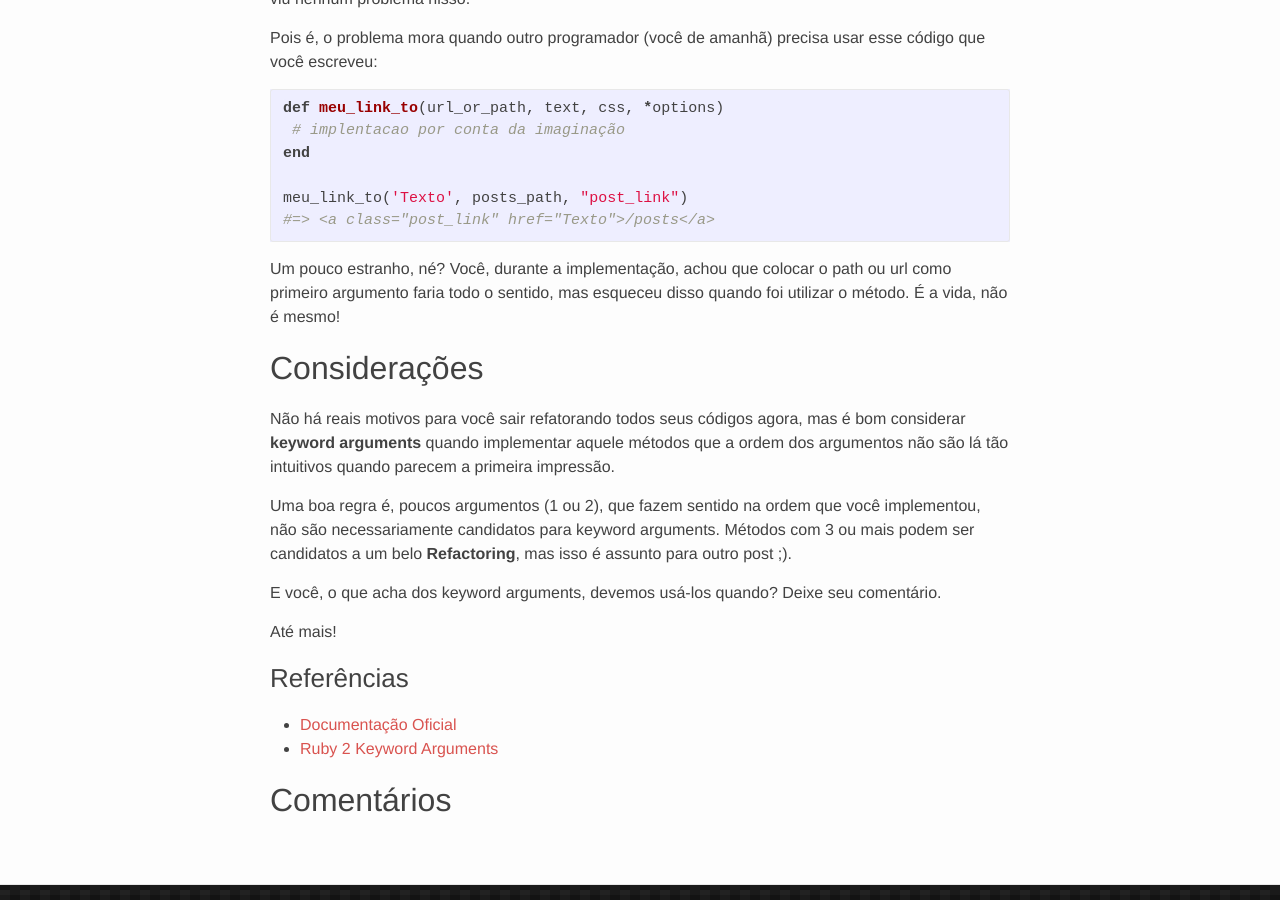
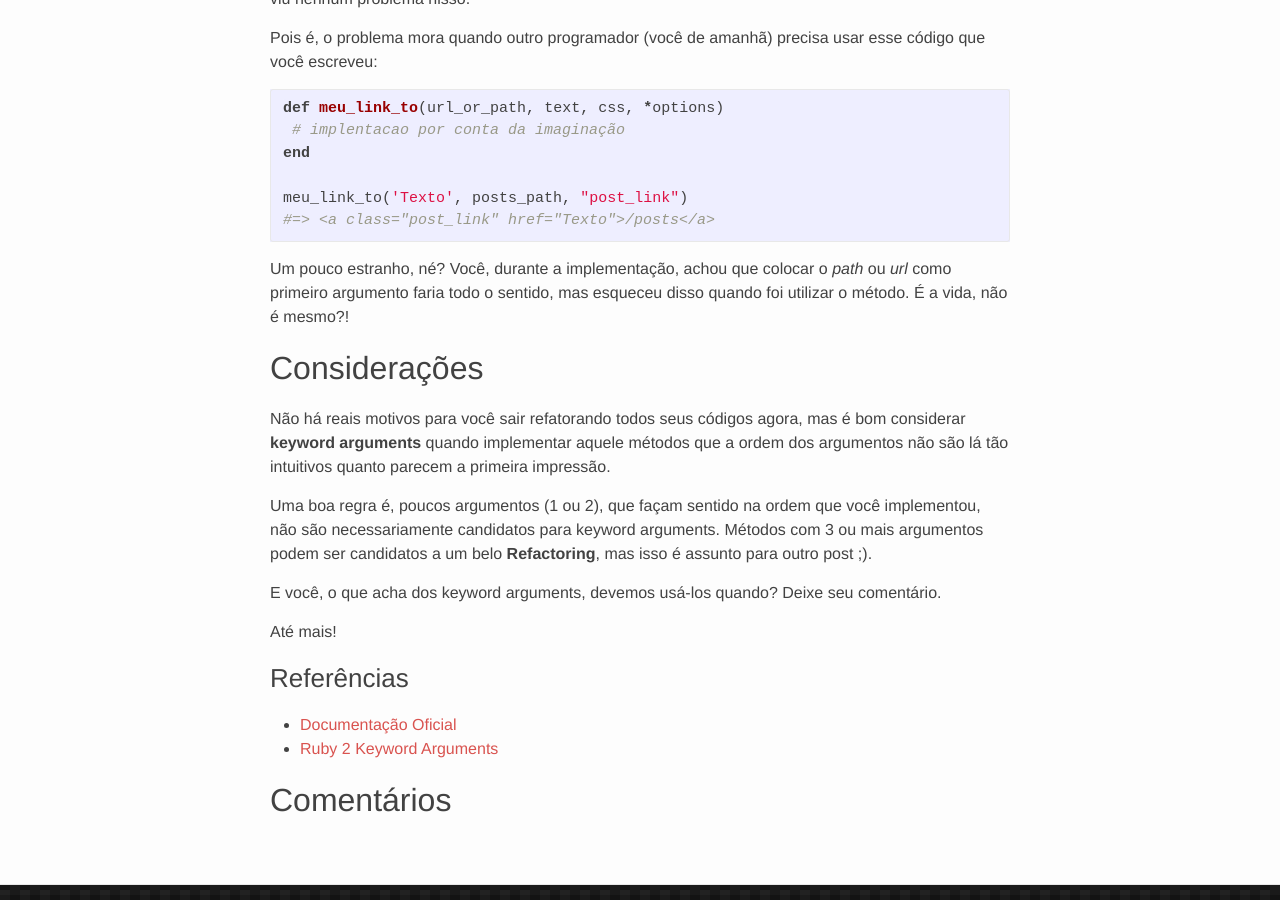
Before and after one commit to campuscode/campuscode.github.io, a Jekyll site: the page built from _posts/2016-04-11-keyword-arguments.md, in a window 1280 px wide and 900 px high, scrolled down 2404 px. Built offline with Jekyll 4.4.1, drawn with Linux system fonts in a browser that asks for light colours; comment, search, counter and statistics services are not loaded; some of the changed text lies outside the part shown.

Commit message:
Review post Keyword Arguments

````diff
--- a/_posts/2016-04-11-keyword-arguments.md
+++ b/_posts/2016-04-11-keyword-arguments.md
@@ -123,20 +123,20 @@ meu_link_to('Texto', posts_path, "post_link")
 #=> <a class="post_link" href="Texto">/posts</a>
 ```
 
-Um pouco estranho, né? Você, durante a implementação, achou que colocar o path
-ou url como primeiro argumento faria todo o sentido, mas esqueceu disso quando
-foi utilizar o método. É a vida, não é mesmo!
+Um pouco estranho, né? Você, durante a implementação, achou que colocar o _path_
+ou _url_ como primeiro argumento faria todo o sentido, mas esqueceu disso quando
+foi utilizar o método. É a vida, não é mesmo?!
 
 ## Considerações
 
 Não há reais motivos para você sair refatorando todos seus códigos agora, mas é
 bom considerar **keyword arguments** quando implementar aquele métodos que a
-ordem dos argumentos não são lá tão intuitivos quando parecem a primeira
+ordem dos argumentos não são lá tão intuitivos quanto parecem a primeira
 impressão.
 
-Uma boa regra é, poucos argumentos (1 ou 2), que fazem sentido na ordem que você
+Uma boa regra é, poucos argumentos (1 ou 2), que façam sentido na ordem que você
 implementou, não são necessariamente candidatos para keyword arguments. Métodos
-com  3 ou mais podem ser candidatos a um belo **Refactoring**, mas isso é
+com 3 ou mais argumentos podem ser candidatos a um belo **Refactoring**, mas isso é
 assunto para outro post ;).
 
 E você, o que acha dos keyword arguments, devemos usá-los quando? Deixe seu
````
Also changed, not shown: other parts of _posts/2016-04-11-keyword-arguments.md (+9 -9 lines).
